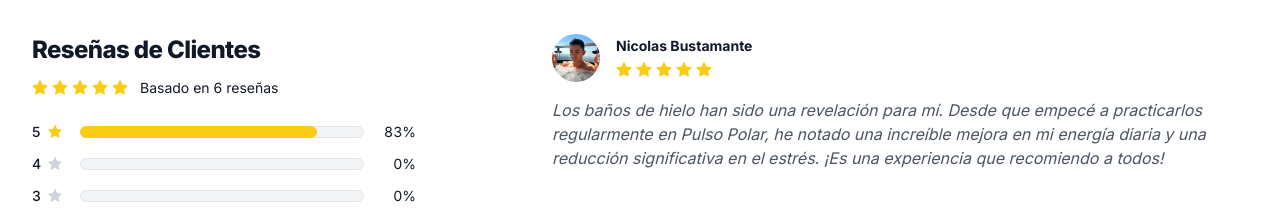
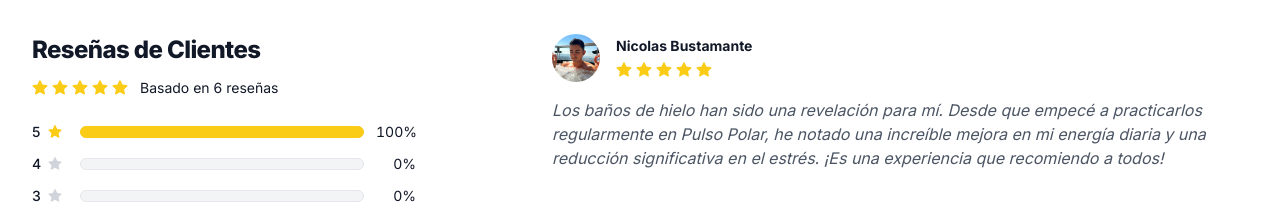
Before and after one commit to edwardramirez31/pulso-polar-frontend, a Next.js app: page /experiencias/inmersion-glacial in a window 1280 px wide. Shown: the part 2300-2512 px from the top of the page. Built offline with nearby package versions, Linux system fonts and the light colour scheme.

Commit message:
fix: more reviews

```diff
--- a/src/constants/experiences.ts
+++ b/src/constants/experiences.ts
@@ -96,7 +96,7 @@ export const INMERSION_GLACIAL_REVIEWS: IExperienceReviews = {
   average: 5,
   totalCount: 6,
   counts: [
-    { rating: 5, count: 5 },
+    { rating: 5, count: 6 },
     { rating: 4, count: 0 },
     { rating: 3, count: 0 },
     { rating: 2, count: 0 },
```
